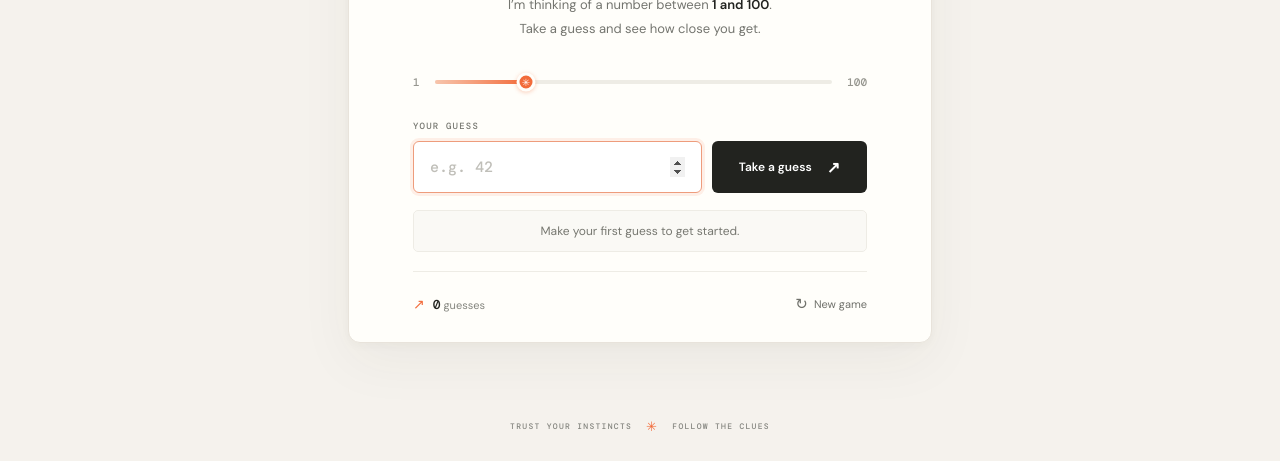
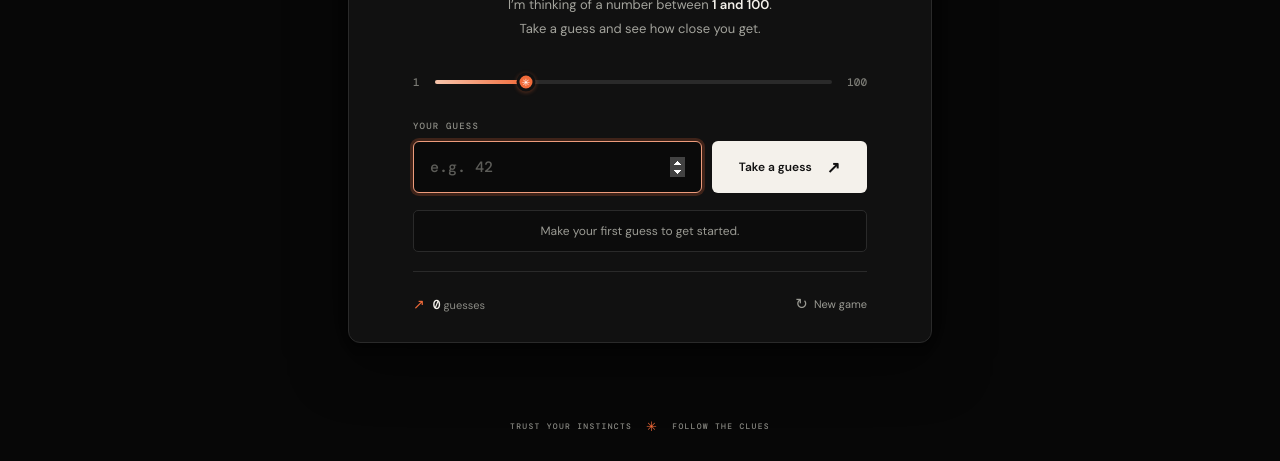
Before and after one commit to Harini-sys24/Random_Number_Guess, a plain HTML site: page index.html in a window 1280 px wide. Shown: the part 339-800 px from the top of the page. Drawn offline with nearby package versions, Linux system fonts and the light colour scheme.

Commit message:
Switch the game UI to a black theme.
Co-authored-by: Cursor <cursoragent@cursor.com>

```diff
--- a/index.html
+++ b/index.html
@@ -3,7 +3,7 @@
 <head>
   <meta charset="utf-8">
   <meta name="viewport" content="width=device-width, initial-scale=1">
-  <meta name="theme-color" content="#f5f2ed">
+  <meta name="theme-color" content="#070707">
   <title>Lucky Number — Guess the number</title>
   <link rel="preconnect" href="https://fonts.googleapis.com">
   <link rel="preconnect" href="https://fonts.gstatic.com" crossorigin>
--- a/style.css
+++ b/style.css
@@ -1,8 +1,8 @@
 :root {
-  color-scheme: light;
-  --paper: #f5f2ed;
-  --ink: #22231f;
-  --muted: #83847e;
+  color-scheme: dark;
+  --paper: #070707;
+  --ink: #f4f1eb;
+  --muted: #8a8a84;
   --orange: #f26b3a;
   --green: #9bb899;
   font-family: "DM Sans", sans-serif;
@@ -15,7 +15,7 @@ body {
   min-height: 100vh;
   margin: 0;
   background-color: var(--paper);
-  background-image: radial-gradient(#dcd7ce 0.7px, transparent 0.7px);
+  background-image: radial-gradient(#2a2a2a 0.7px, transparent 0.7px);
   background-size: 18px 18px;
   color: var(--ink);
 }
@@ -31,41 +31,41 @@ button { -webkit-tap-highlight-color: transparent; }
 .top-note { display: flex; align-items: center; gap: 9px; }
 .live-dot { width: 7px; height: 7px; border-radius: 50%; background: var(--green); box-shadow: 0 0 0 3px #9bb8992a; }
 
-.game-card { position: relative; isolation: isolate; width: min(100%, 584px); margin: auto; overflow: hidden; padding: 50px 64px 23px; border: 1px solid #e8e3db; border-radius: 12px; background: #fffefa; box-shadow: 0 18px 55px #3c33230d, 0 3px 10px #3c332308; text-align: center; }
-.card-glow { position: absolute; z-index: -1; top: -160px; left: calc(50% - 180px); width: 360px; height: 260px; border-radius: 50%; background: #f8c1a52b; filter: blur(52px); }
+.game-card { position: relative; isolation: isolate; width: min(100%, 584px); margin: auto; overflow: hidden; padding: 50px 64px 23px; border: 1px solid #2a2a2a; border-radius: 12px; background: #111111; box-shadow: 0 18px 55px #00000080, 0 3px 10px #00000066; text-align: center; }
+.card-glow { position: absolute; z-index: -1; top: -160px; left: calc(50% - 180px); width: 360px; height: 260px; border-radius: 50%; background: #f26b3a22; filter: blur(52px); }
 .eyebrow { display: flex; align-items: center; justify-content: center; gap: 11px; color: var(--muted); font: 500 9px "DM Mono", monospace; letter-spacing: 1.55px; }
-.eyebrow-line { width: 18px; height: 1px; background: #d7d4cc; }
+.eyebrow-line { width: 18px; height: 1px; background: #3a3a3a; }
 h1 { margin: 21px 0 13px; font: 600 clamp(36px, 7vw, 46px)/1.08 "Space Grotesk", sans-serif; letter-spacing: -2.2px; }
 h1 span { color: var(--orange); }
-.intro { margin: 0; color: #74756f; font-size: 13px; line-height: 1.8; }
+.intro { margin: 0; color: #a3a39c; font-size: 13px; line-height: 1.8; }
 .intro strong { color: var(--ink); font-weight: 600; }
 
 .number-stage { display: flex; align-items: center; gap: 15px; margin: 35px 0 31px; }
-.range-label { color: #96968f; font: 500 11px "DM Mono", monospace; }
-.number-track { position: relative; height: 4px; flex: 1; border-radius: 4px; background: #eeece5; }
+.range-label { color: #7a7a74; font: 500 11px "DM Mono", monospace; }
+.number-track { position: relative; height: 4px; flex: 1; border-radius: 4px; background: #2a2a2a; }
 .track-fill { position: absolute; inset: 0 auto 0 0; width: 23%; border-radius: inherit; background: linear-gradient(90deg, #f7c5ac, var(--orange)); }
-.track-spark { position: absolute; left: 23%; top: 50%; display: grid; width: 19px; height: 19px; place-items: center; border: 3px solid #fffefa; border-radius: 50%; background: var(--orange); color: white; font-size: 10px; line-height: 1; transform: translate(-50%, -50%); box-shadow: 0 1px 4px #f26b3a55; }
+.track-spark { position: absolute; left: 23%; top: 50%; display: grid; width: 19px; height: 19px; place-items: center; border: 3px solid #111111; border-radius: 50%; background: var(--orange); color: white; font-size: 10px; line-height: 1; transform: translate(-50%, -50%); box-shadow: 0 1px 4px #f26b3a55; }
 
 .guess-form { text-align: left; }
-.guess-form label { display: block; margin-bottom: 9px; color: #777871; font: 500 9px "DM Mono", monospace; letter-spacing: 1.2px; }
+.guess-form label { display: block; margin-bottom: 9px; color: #8d8d86; font: 500 9px "DM Mono", monospace; letter-spacing: 1.2px; }
 .input-row { display: flex; gap: 10px; }
-.input-row input { width: 0; min-width: 0; flex: 1; height: 52px; padding: 0 16px; border: 1px solid #e7e3dc; border-radius: 6px; outline: none; background: #fff; color: var(--ink); font: 500 15px "DM Mono", monospace; transition: border-color .18s, box-shadow .18s; }
-.input-row input::placeholder { color: #c0bfb9; }
-.input-row input:focus { border-color: #ee9c7c; box-shadow: 0 0 0 3px #f26b3a19; }
-.guess-button { display: inline-flex; min-width: 155px; align-items: center; justify-content: center; gap: 15px; border: 0; border-radius: 6px; background: var(--ink); color: white; cursor: pointer; font-size: 12px; font-weight: 600; transition: background .18s, transform .18s; }
-.guess-button:hover { background: var(--orange); transform: translateY(-1px); }
+.input-row input { width: 0; min-width: 0; flex: 1; height: 52px; padding: 0 16px; border: 1px solid #333333; border-radius: 6px; outline: none; background: #0a0a0a; color: var(--ink); font: 500 15px "DM Mono", monospace; transition: border-color .18s, box-shadow .18s; }
+.input-row input::placeholder { color: #5c5c58; }
+.input-row input:focus { border-color: #ee9c7c; box-shadow: 0 0 0 3px #f26b3a33; }
+.guess-button { display: inline-flex; min-width: 155px; align-items: center; justify-content: center; gap: 15px; border: 0; border-radius: 6px; background: var(--ink); color: #111111; cursor: pointer; font-size: 12px; font-weight: 600; transition: background .18s, transform .18s; }
+.guess-button:hover { background: var(--orange); color: white; transform: translateY(-1px); }
 .guess-button span { font-size: 16px; }
 .guess-button:focus-visible, .reset-button:focus-visible { outline: 3px solid #f26b3a66; outline-offset: 3px; }
 
-.message { display: flex; min-height: 42px; align-items: center; justify-content: center; margin: 17px 0 19px; padding: 9px 12px; border: 1px solid #eeece5; border-radius: 5px; background: #faf9f5; color: #777871; font-size: 12px; transition: background .2s, color .2s, border-color .2s; }
-.message[data-state="high"], .message[data-state="low"] { border-color: #f4e0d4; background: #fff8f2; color: #a75535; }
-.message[data-state="won"] { border-color: #d6e5d2; background: #f3f8f0; color: #4b7048; }
-.message[data-state="error"] { border-color: #f0d4cf; background: #fff6f4; color: #a84f43; }
-.card-footer { display: flex; align-items: center; justify-content: space-between; padding-top: 17px; border-top: 1px solid #eeece5; }
-.attempts { display: flex; align-items: center; gap: 8px; color: #85867f; font-size: 11px; }
+.message { display: flex; min-height: 42px; align-items: center; justify-content: center; margin: 17px 0 19px; padding: 9px 12px; border: 1px solid #2a2a2a; border-radius: 5px; background: #0c0c0c; color: #9a9a93; font-size: 12px; transition: background .2s, color .2s, border-color .2s; }
+.message[data-state="high"], .message[data-state="low"] { border-color: #4a2e22; background: #1a110d; color: #f0b090; }
+.message[data-state="won"] { border-color: #2e4a2c; background: #101810; color: #b5d4b2; }
+.message[data-state="error"] { border-color: #4a2a26; background: #1a0f0e; color: #e89a90; }
+.card-footer { display: flex; align-items: center; justify-content: space-between; padding-top: 17px; border-top: 1px solid #2a2a2a; }
+.attempts { display: flex; align-items: center; gap: 8px; color: #8a8a84; font-size: 11px; }
 .attempts strong { color: var(--ink); font: 500 13px "DM Mono", monospace; }
 .attempt-icon { color: var(--orange); font-size: 14px; }
-.reset-button { display: inline-flex; align-items: center; gap: 6px; padding: 5px 0 5px 7px; border: 0; background: transparent; color: #70716b; cursor: pointer; font-size: 11px; transition: color .18s; }
+.reset-button { display: inline-flex; align-items: center; gap: 6px; padding: 5px 0 5px 7px; border: 0; background: transparent; color: #9a9a93; cursor: pointer; font-size: 11px; transition: color .18s; }
 .reset-button:hover { color: var(--orange); }
 .reset-button span { font-size: 15px; }
 .page-footer { display: flex; align-items: center; justify-content: center; gap: 14px; height: 70px; font-size: 8px; letter-spacing: 1.3px; }
```
